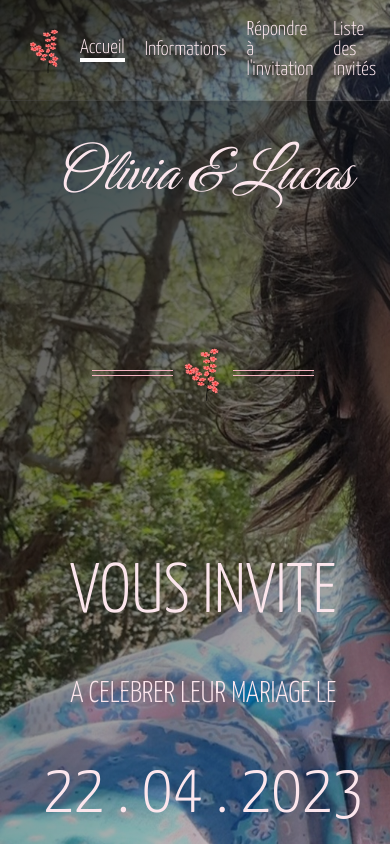
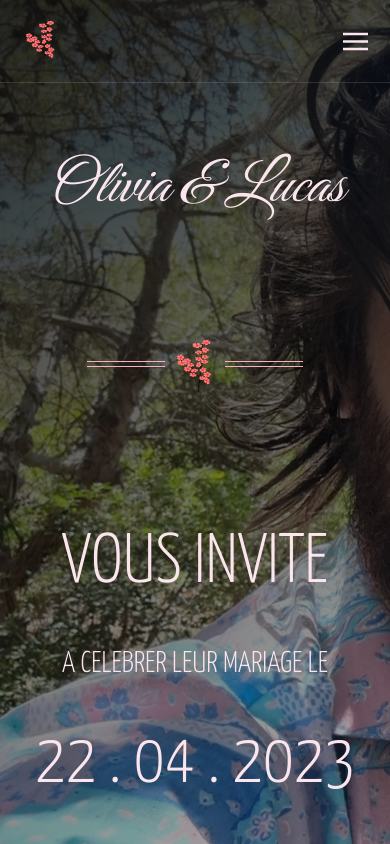
Before and after one commit to DubernardL/mariage-app, a React (Create React App) app: page / in a window 390 px wide. Built offline with nearby package versions, Linux system fonts and the light colour scheme.

Commit message:
:art: Burger menu for phone

```diff
--- a/src/App.css
+++ b/src/App.css
@@ -28,10 +28,6 @@ li {
   font-family: "Yanone Kaffeesatz", sans-serif;
 }
 
-.home-tab {
-  /* margin-right: 100px !important; */
-}
-
 p {
   font-family: "Yanone Kaffeesatz", sans-serif;
   font-size: 18px;
@@ -48,13 +44,9 @@ label {
   display: flex;
   flex: 1;
   flex-direction: column;
-  background: linear-gradient(
-    0.9turn,
-    rgba(0, 0, 0, 0.2) 0%,
-    rgba(0, 0, 0, 0.75) 100%
-  );
   justify-content: space-around;
   align-items: center;
+  padding: 50px;
 }
 
 .home-name {
@@ -165,6 +157,7 @@ label {
 .text-side-img {
   display: flex;
   margin-bottom: 50px;
+  align-items: center;
 }
 
 .text-side {
@@ -201,7 +194,7 @@ label {
 }
 
 .tabs-container {
-  padding: 0px 15%;
+  padding: 0px 5%;
 }
 
 .infos-tabs-container {
@@ -279,14 +272,13 @@ label {
   justify-content: center;
 }
 
+.tab-list-container {
+  display: flex;
+}
+
 .react-tabs__tab-list {
   color: #fce6ed;
   background-color: transparent;
-  background: linear-gradient(
-    0.9turn,
-    rgba(0, 0, 0, 0.3) 0%,
-    rgba(0, 0, 0, 0.85) 100%
-  );
   margin: 0 0 0 0;
   padding: 20px 20px;
   display: flex;
@@ -397,14 +389,91 @@ tfoot {
   margin-right: 20px;
 }
 
+#burgerMenuIcon {
+  display: none;
+}
+
+.react-tabs {
+  background: linear-gradient(
+    0.9turn,
+    rgba(0, 0, 0, 0.3) 0%,
+    rgba(0, 0, 0, 0.85) 100%
+  );
+}
+
+.nav-bar-container {
+  display: flex;
+  flex-direction: row;
+  border-bottom: 1px solid rgba(222, 222, 222, 0.15);
+  justify-content: space-between;
+  align-items: center;
+}
+
 /* If the screen size is 900px wide or less, set the font-size of <div> to 30px */
 @media screen and (max-width: 900px) {
+  /* Burger MENU START */
+
+  #burgerMenuIcon {
+    display: flex;
+    background-color: transparent;
+    align-items: center;
+    justify-content: center;
+  }
+
+  .tab-list-container {
+    display: flex;
+    flex-direction: column;
+    align-items: center;
+  }
+
+  .nav-closed-bm {
+    display: flex;
+    flex-direction: row;
+    justify-content: space-between;
+  }
+
+  .nav-bar-container {
+    border-bottom: 1px solid rgba(222, 222, 222, 0.15);
+    padding: 16px;
+    display: inline;
+  }
+
+  .react-tabs__tab-list {
+    display: flex;
+    flex-direction: column;
+    align-items: stretch;
+    border-bottom: none;
+    padding: 0px 20px;
+  }
+
+  .tab-list {
+    width: 100%;
+    height: 100%;
+    flex-direction: column;
+    margin: -300px 0 0 0;
+    transition: margin 0.3s;
+  }
+
+  .tab-list.is-open {
+    margin: 0 0 0 0;
+  }
+
+  .react-tabs__tab {
+    margin: 10px 0;
+  }
+
+  /* Burger MENU END  */
+
   p {
     font-size: 16px;
   }
 
   .home-name {
     font-size: 80px;
+  }
+
+  .home-text-container {
+    padding: 30px 0;
   }
 
   .home-title {
@@ -422,7 +491,6 @@ tfoot {
   .text-side-img {
     display: flex;
     flex-direction: column-reverse;
-    justify-content: center;
     align-items: center;
   }
 
@@ -431,18 +499,13 @@ tfoot {
   }
 
   .side-img {
-    width: 80%;
+    width: 60%;
     border-radius: 50%;
     margin: 20px 0;
   }
 
   .text-side {
-    text-align: center;
     margin: 0px;
-  }
-
-  .left-side {
-    text-align: center;
   }
 
   .invit-card {
@@ -483,11 +546,6 @@ tfoot {
     border: none;
   }
 
-  .react-tabs__tab {
-    font-size: 20px;
-    margin: 0px 10px;
-  }
-
   .text-side-img {
     display: flex;
     flex-direction: column-reverse;
@@ -500,20 +558,14 @@ tfoot {
   }
 
   .side-img {
-    width: 100%;
+    width: 90%;
     border-radius: 50%;
     margin: 20px 0;
   }
 
   .text-side {
-    text-align: center;
     margin: 0px;
   }
-
-  .left-side {
-    text-align: center;
-  }
-
   .form {
     margin-bottom: 50px;
     padding: 10px;
--- a/src/App.jsx
+++ b/src/App.jsx
@@ -7,9 +7,17 @@ import Home from "./components/Home";
 import Informations from "./components/Informations";
 import HomeImg from "./assets/photos/home_img_2.jpg";
 import homeIcon from "./assets/flower-img.svg";
+import burgerMenu from "./assets/burger-menu.svg";
 
 const App = () => {
   const [activeTab, setActiveTab] = useState(0);
+  const [burgerMenuOpen, setBurgerMenuOpen] = useState(false);
+  const wrapperRef = React.createRef(null);
+
+  const burgerPressed = () => {
+    setBurgerMenuOpen(!burgerMenuOpen);
+  };
+
   return (
     <div
       className="mainContainer"
@@ -22,20 +30,35 @@ const App = () => {
     >
       <Tabs
         onSelect={(index, lastIndex, event) => {
+          setBurgerMenuOpen(false);
           setActiveTab(parseInt(event.nativeEvent.srcElement.id.slice(-1)));
         }}
         selectedIndex={activeTab}
       >
-        <TabList>
+        <div className="nav-bar-container">
+          <div className="nav-closed-bm">
             <img
               style={{ width: 50, height: 50 }}
               src={homeIcon}
               alt="home-icon"
             />
+            <button id="burgerMenuIcon" type="button" onClick={burgerPressed}>
+              <img
+                style={{ width: 25, height: 25 }}
+                src={burgerMenu}
+                alt="burger-menu-icon"
+              />
+            </button>
+          </div>
+          <TabList>
+            <div
+              ref={wrapperRef}
+              className={burgerMenuOpen ? "tab-list is-open" : "tab-list"}
+            >
               <Tab className={"home-tab react-tabs__tab"} tabIndex={"0"}>
                 Accueil
               </Tab>
-          <div className="tab-list">
+              <div className="tab-list-container">
                 <Tab className={"react-tabs__tab"} tabIndex={"1"}>
                   Informations
                 </Tab>
@@ -46,7 +69,9 @@ const App = () => {
                   Liste des invités
                 </Tab>
               </div>
+            </div>
           </TabList>
+        </div>
 
         <TabPanel>
           <Home />
--- a/src/components/infosTabs/Meals.jsx
+++ b/src/components/infosTabs/Meals.jsx
@@ -8,13 +8,13 @@ const Meals = () => {
       <div className="infos-wraper">
         <div className="text-side-img">
           <p className="left-side text-side">
-            Lorem ipsum dolor sit amet consectetur adipisicing elit. Officia eos
-            reiciendis facere nam! Quisquam fuga, dolorem rerum voluptatum,
-            veniam, voluptate a recusandae sunt similique magni illo temporibus
-            cum architecto. Autem! Lorem ipsum, dolor sit amet consectetur
-            adipisicing elit. Molestias beatae ipsa eos non provident magnam a
-            ex atque maiores, rem sunt porro itaque pariatur nihil consectetur
-            commodi officia sit eius!
+            Pour ce qui est de se restaurer, nul besoin de sortir du domaine si
+            vous le désirez : nous pouvons vous proposer de manger sur place
+            selon votre arrivée : le vendredi soir, le samedi midi et le
+            dimanche soir moyennant 15€ par personne. Pour ceux qui désirent
+            arriver dès le vendredi soir, on vous propose de nous réunir autour
+            d’une petite paëlla maison avec une petite sangria pour
+            accompagner !
           </p>
           <img src={PhotoBedroom} className="side-img" alt="venue-1" />
         </div>
@@ -25,13 +25,8 @@ const Meals = () => {
             alt="venue-1"
           />
           <p className="text-side">
-            Lorem ipsum dolor sit amet consectetur adipisicing elit. Officia eos
-            reiciendis facere nam! Quisquam fuga, dolorem rerum voluptatum,
-            veniam, voluptate a recusandae sunt similique magni illo temporibus
-            cum architecto. Autem! Lorem ipsum, dolor sit amet consectetur
-            adipisicing elit. Molestias beatae ipsa eos non provident magnam a
-            ex atque maiores, rem sunt porro itaque pariatur nihil consectetur
-            commodi officia sit eius!
+            N.B : Vous pourrez indiquer si vous souhaitez manger sur le domaine
+            le temps de votre présence lorsque vous répondrez à l’invitation.
           </p>
         </div>
       </div>
--- a/src/components/infosTabs/Nights.jsx
+++ b/src/components/infosTabs/Nights.jsx
@@ -8,13 +8,19 @@ const Venue = () => {
       <div className="infos-wraper">
         <div className="text-side-img">
           <p className="left-side text-side">
-            Lorem ipsum dolor sit amet consectetur adipisicing elit. Officia eos
-            reiciendis facere nam! Quisquam fuga, dolorem rerum voluptatum,
-            veniam, voluptate a recusandae sunt similique magni illo temporibus
-            cum architecto. Autem! Lorem ipsum, dolor sit amet consectetur
-            adipisicing elit. Molestias beatae ipsa eos non provident magnam a
-            ex atque maiores, rem sunt porro itaque pariatur nihil consectetur
-            commodi officia sit eius!
+            Lorsque nous avons choisi le lieu pour célébrer notre mariage, il
+            était primordial pour nous que tout le monde puisse dormir sur place
+            s’il le désirait. Ainsi, pour profiter au maximum de la soirée en
+            toute sécurité, et pour ceux qui font un long voyage, nous vous
+            proposons deux solutions d’hébergement sur le domaine avec une
+            participation de 25€ et de 35€ par nuit et par personne
+            (petit-déjeuner inclus).
+            <br />
+            Pour votre confort, le domaine Le Herre dispose de nombreux
+            couchages, en formule gîte ou dortoir, disponibles du vendredi soir
+            17h au lundi matin 9h pour ceux qui souhaitent prolonger ce moment
+            festif jusqu’au bout. Vous avez donc la possibilité de dormir sur
+            place 1, 2 ou 3 nuits.
           </p>
           <img src={PhotoBedroom} className="side-img" alt="venue-1" />
         </div>
@@ -25,13 +31,20 @@ const Venue = () => {
             alt="venue-1"
           />
           <p className="text-side">
-            Lorem ipsum dolor sit amet consectetur adipisicing elit. Officia eos
-            reiciendis facere nam! Quisquam fuga, dolorem rerum voluptatum,
-            veniam, voluptate a recusandae sunt similique magni illo temporibus
-            cum architecto. Autem! Lorem ipsum, dolor sit amet consectetur
-            adipisicing elit. Molestias beatae ipsa eos non provident magnam a
-            ex atque maiores, rem sunt porro itaque pariatur nihil consectetur
-            commodi officia sit eius!
+            Le dortoir de 16 lits superposés, pour des souvenirs mémorables, est
+            à 25€ la nuit par personne. Il dispose de 4 douches sécurisées et de
+            2 WC.
+            <br />
+            Les gîtes peuvent accueillir des familles ou des amis. Ils sont à
+            35€ la nuit par personne (gratuit pour les enfants). Chaque gîte
+            dispose de chambres individuelles avec un lit double, une douche,
+            une vasque et un WC individuel.
+            <br />
+            N.B : Si vous souhaitez dormir sur le domaine, nous vous donnons la
+            possibilité d’indiquer vos préférences d’hébergement (gîte ou
+            dortoir) lorsque vous répondrez à l’invitation. Nous vous
+            répartirons dans les divers hébergements en prenant en compte le
+            plus possible vos préférences.
           </p>
         </div>
       </div>
--- a/src/components/infosTabs/Venue.jsx
+++ b/src/components/infosTabs/Venue.jsx
@@ -8,13 +8,15 @@ const Venue = () => {
       <div className="infos-wraper">
         <div className="text-side-img">
           <p className="left-side text-side">
-            Lorem ipsum dolor sit amet consectetur adipisicing elit. Officia eos
-            reiciendis facere nam! Quisquam fuga, dolorem rerum voluptatum,
-            veniam, voluptate a recusandae sunt similique magni illo temporibus
-            cum architecto. Autem! Lorem ipsum, dolor sit amet consectetur
-            adipisicing elit. Molestias beatae ipsa eos non provident magnam a
-            ex atque maiores, rem sunt porro itaque pariatur nihil consectetur
-            commodi officia sit eius!
+            Lorsque nous avons commencé à regarder les lieux pour célébrer notre
+            mariage, nous avons rapidement eu un coup de cœur pour le domaine Le
+            Herre.
+            <br />
+            Ce domaine, à 1 heure de Bordeaux et à 5 minutes de la sortie
+            autoroutière La Réole est le lieu idéal pour nous réunir afin de
+            célébrer notre union. Ses grands espaces, son charme de l’ancien et
+            la nature qui l’entoure nous ont tout de suite ravis. Son grand
+            parking permettra à tout le monde de se garer sans problème.
           </p>
           <img src={Photo1} alt="venue-1" className="side-img" />
         </div>
@@ -25,13 +27,10 @@ const Venue = () => {
             alt="venue-1"
           />
           <p className="text-side">
-            Lorem ipsum dolor sit amet consectetur adipisicing elit. Officia eos
-            reiciendis facere nam! Quisquam fuga, dolorem rerum voluptatum,
-            veniam, voluptate a recusandae sunt similique magni illo temporibus
-            cum architecto. Autem! Lorem ipsum, dolor sit amet consectetur
-            adipisicing elit. Molestias beatae ipsa eos non provident magnam a
-            ex atque maiores, rem sunt porro itaque pariatur nihil consectetur
-            commodi officia sit eius!
+            Ce domaine dispose également d’une belle piscine où nous pourrons
+            profiter (si le temps d’avril le permet!) mais aussi de grands
+            espaces extérieurs pour pouvoir profiter tout le week-end tous
+            ensemble.
           </p>
         </div>
       </div>
```
Also changed, not shown: src/assets/burger-menu.svg (added). Lines whose indentation alone changed are shown as unchanged.
